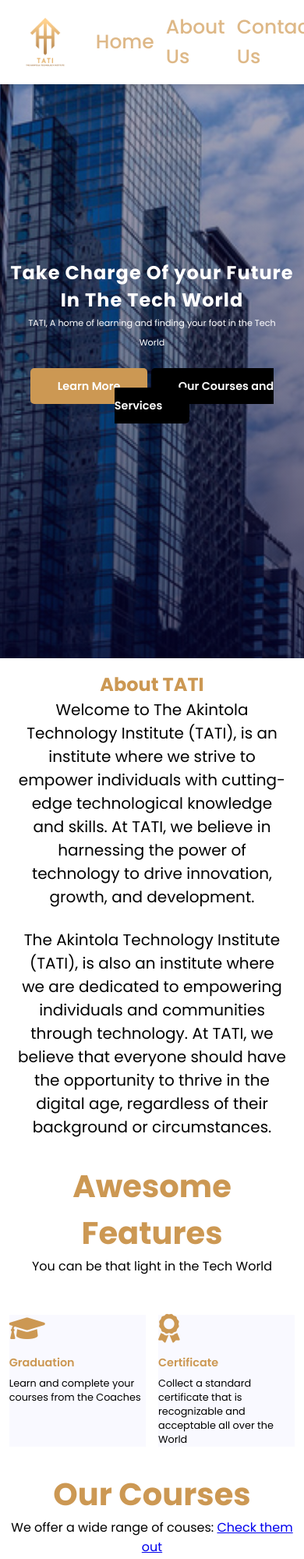
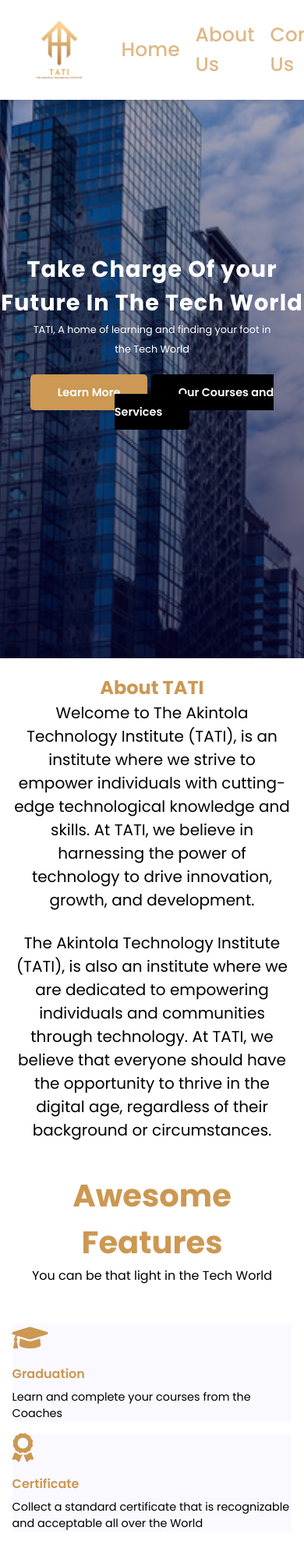
Before and after one commit to CeeJayFiyin/TATI, a plain HTML site: page index.html in a window 390 px wide. Shown: the top 1999 px of the page at 78% size. Drawn offline with Linux system fonts and the light colour scheme.

Commit message:
Update style.css

```diff
--- a/style.css
+++ b/style.css
@@ -274,51 +274,34 @@ footer {
     width: 100%;
 }
 
-/* Default styles for desktop */
-/* Example: */
-.container {
-    width: 960px;
-    margin: 0 auto;
-}
+/* Default styles */
+/* Keep your default styles here */
 
-/* Media query for tablets */
+/* Media query for responsiveness */
 @media only screen and (max-width: 768px) {
-    .container {
-        width: 100%;
-        padding: 0 20px;
-        /* Adjust as needed */
-    }
-
     nav {
-        padding: 1vw 4vw;
-        /* Adjust padding for navigation */
+        padding: 1vw 4vw; /* Adjust padding for navigation */
     }
 
     nav img {
-        width: 120px;
-        /* Reduce logo size */
+        width: 120px; /* Reduce logo size */
     }
 
     nav .navigation ul li {
-        margin-left: 20px;
-        /* Reduce margin between navigation items */
+        margin-left: 20px; /* Reduce margin between navigation items */
     }
 
     #home {
-        padding-top: 20px;
-        /* Adjust padding */
+        padding-top: 20px; /* Adjust padding */
     }
 
     #home h2 {
-        font-size: 1.8rem;
-        /* Decrease font size */
+        font-size: 1.8rem; /* Decrease font size */
     }
 
     #home p {
-        width: 80%;
-        /* Adjust width */
-        font-size: 0.8rem;
-        /* Decrease font size */
+        width: 80%; /* Adjust width */
+        font-size: 0.8rem; /* Decrease font size */
     }
 
     #about,
@@ -326,102 +309,28 @@ footer {
     #course,
     #contact,
     .social-icons {
-        padding: 5vw 4vw;
-        /* Adjust padding */
+        padding: 5vw 4vw; /* Adjust padding */
     }
 
     #features .fea-base {
-        grid-template-columns: repeat(auto-fit, minmax(200px, 1fr));
-        /* Adjust grid columns */
+        grid-template-columns: repeat(auto-fit, minmax(200px, 1fr)); /* Adjust grid columns */
     }
 
     #features .fea-box h3 {
-        font-size: 1rem;
-        /* Decrease font size */
+        font-size: 1rem; /* Decrease font size */
     }
 
     #features .fea-box p {
-        font-size: 0.9rem;
-        /* Decrease font size */
+        font-size: 0.9rem; /* Decrease font size */
     }
 
     #course ul li {
-        font-size: 18px;
-        /* Decrease font size */
+        font-size: 18px; /* Decrease font size */
     }
 
     footer {
-        padding: 15px 0;
-        /* Adjust padding */
+        padding: 15px 0; /* Adjust padding */
     }
 }
 
-/* Media query for smartphones */
-@media only screen and (max-width: 480px) {
-    .container {
-        width: 100%;
-        padding: 0 10px;
-        /* Adjust as needed */
-    }
-
-    nav {
-        padding: 1vw 2vw;
-        /* Further reduce padding for navigation */
-    }
-
-    nav img {
-        width: 100px;
-        /* Further reduce logo size */
-    }
-
-    nav .navigation ul li {
-        margin-left: 15px;
-        /* Further reduce margin between navigation items */
-    }
-
-    #home h2 {
-        font-size: 1.5rem;
-        /* Decrease font size */
-    }
-
-    #home p {
-        width: 90%;
-        /* Further adjust width */
-        font-size: 0.7rem;
-        /* Decrease font size */
-    }
-
-    #about,
-    #features,
-    #course,
-    #contact,
-    .social-icons {
-        padding: 4vw 3vw;
-        /* Further adjust padding */
-    }
-
-    #features .fea-base {
-        grid-template-columns: repeat(auto-fit, minmax(150px, 1fr));
-        /* Further adjust grid columns */
-    }
-
-    #features .fea-box h3 {
-        font-size: 0.9rem;
-        /* Decrease font size */
-    }
-
-    #features .fea-box p {
-        font-size: 0.8rem;
-        /* Decrease font size */
-    }
-
-    #course ul li {
-        font-size: 16px;
-        /* Further decrease font size */
-    }
-
-    footer {
-        padding: 10px 0;
-        /* Further adjust padding */
-    }
-}
+/* You can add more adjustments for smaller screens if needed */
```
